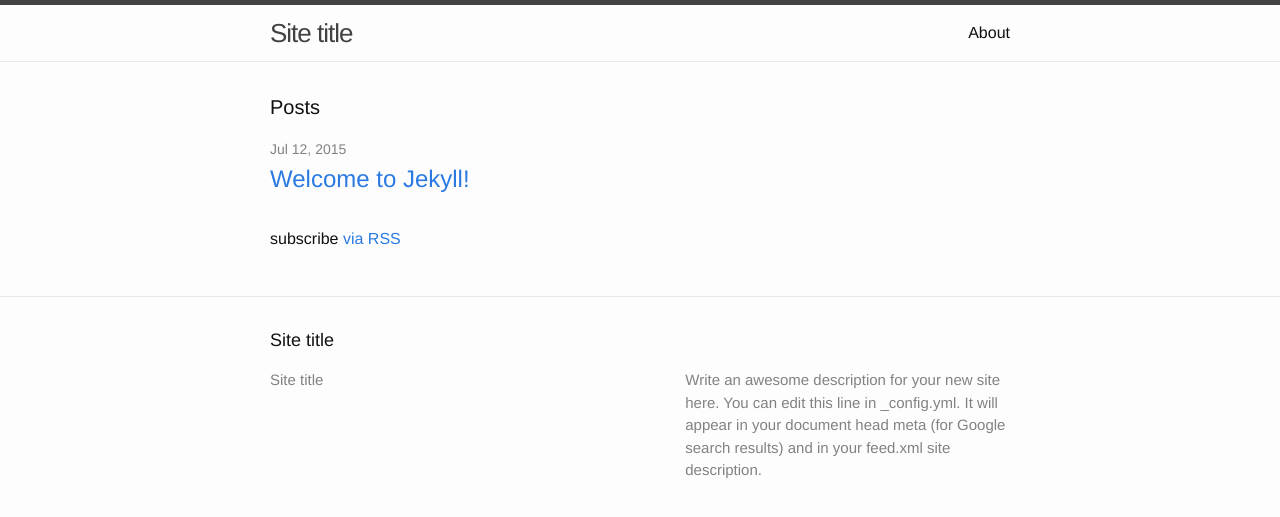
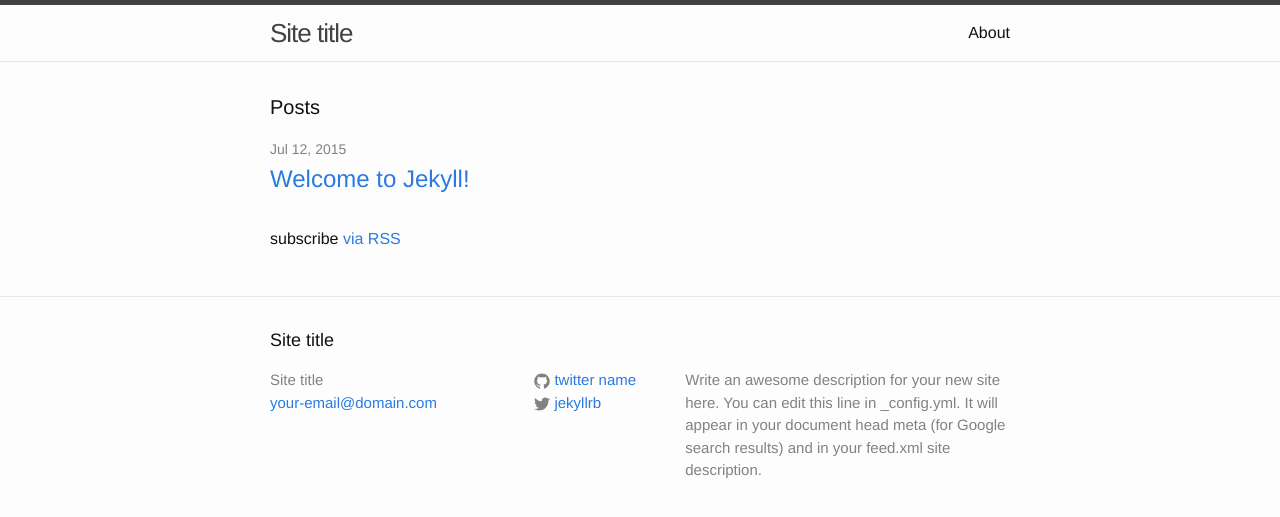
Before and after one commit to zheeeng/Jekyll-theme-there, a Jekyll site: the page built from index.html, in a window 1280 px wide. Shown: the top 517 px of the page. Built offline with Jekyll 4.4.1, drawn with Linux system fonts in a browser that asks for light colours.

Commit message:
Refactor structure

```diff
--- a/_includes/footer.html
+++ b/_includes/footer.html
@@ -8,13 +8,13 @@
       <div class="footer-col  footer-col-1">
         <ul class="contact-list">
           <li>{{ site.title }}</li>
-          <li><a href="mailto:{{ site.email }}">{{ site.email }}</a></li>
+          <li><a href="mailto:{{ site.email }}">{{ site.author.email }}</a></li>
         </ul>
       </div>
 
       <div class="footer-col  footer-col-2">
         <ul class="social-media-list">
-          {% if site.github_username %}
+          {% if site.social.github %}
           <li>
             <a href="https://github.com/{{ site.github_username }}">
               <span class="icon  icon--github">
@@ -23,12 +23,12 @@
                 </svg>
               </span>
 
-              <span class="username">{{ site.github_username }}</span>
+              <span class="username">{{ site.social.github }}</span>
             </a>
           </li>
           {% endif %}
 
-          {% if site.twitter_username %}
+          {% if site.social.twitter %}
           <li>
             <a href="https://twitter.com/{{ site.twitter_username }}">
               <span class="icon  icon--twitter">
@@ -38,7 +38,7 @@
                 </svg>
               </span>
 
-              <span class="username">{{ site.twitter_username }}</span>
+              <span class="username">{{ site.social.twitter }}</span>
             </a>
           </li>
           {% endif %}
--- a/_includes/head.html
+++ b/_includes/head.html
@@ -4,6 +4,10 @@
   <meta name="viewport" content="width=device-width, initial-scale=1">
 
   <title>{% if page.title %}{{ page.title }}{% else %}{{ site.title }}{% endif %}</title>
+  <meta name="author" content="{% if page.author %}{{ page.author }}{% else %}{{ site.author.name }}{% endif %}">
+  {% if page.keywords %}
+    <meta name="keywords" content="{{ page.keywords }}">
+  {% endif %}
   <meta name="description" content="{% if page.excerpt %}{{ page.excerpt | strip_html | strip_newlines | truncate: 160 }}{% else %}{{ site.description }}{% endif %}">
 
   <link rel="stylesheet" href="{{ "/css/main.css" | prepend: site.baseurl }}">
--- a/index.html
+++ b/index.html
@@ -18,6 +18,6 @@ layout: default
     {% endfor %}
   </ul>
 
-  <p class="rss-subscribe">subscribe <a href="{{ "/feed.xml" | prepend: site.baseurl }}">via RSS</a></p>
+  <p class="rss-subscribe">subscribe <a href="{{ site.feedurl | prepend: site.baseurl }}">via RSS</a></p>
 
 </div>
```
Also changed, not shown: 404.html (added, +10 -0 lines), pages/feed.xml (renamed from feed.xml).
